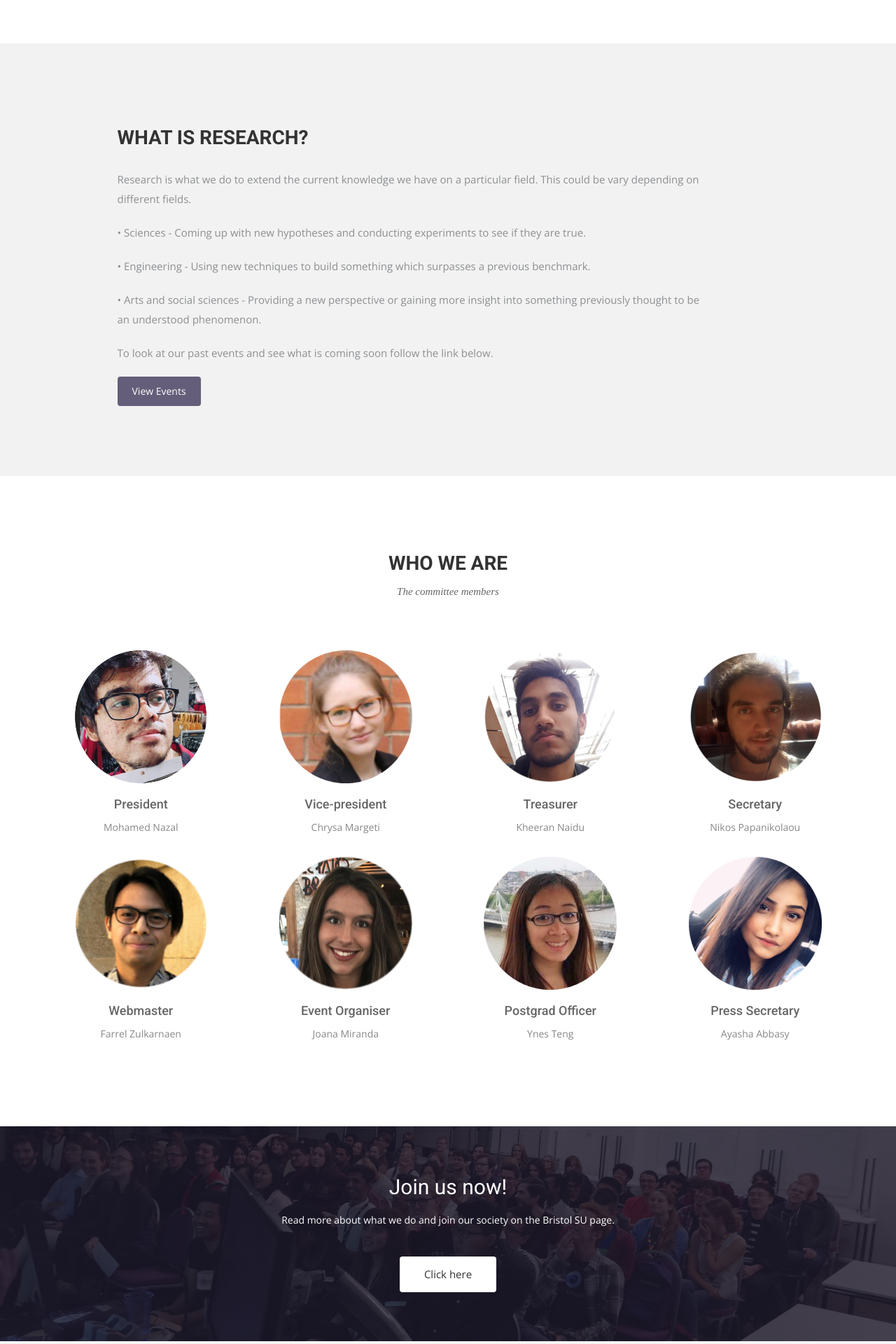
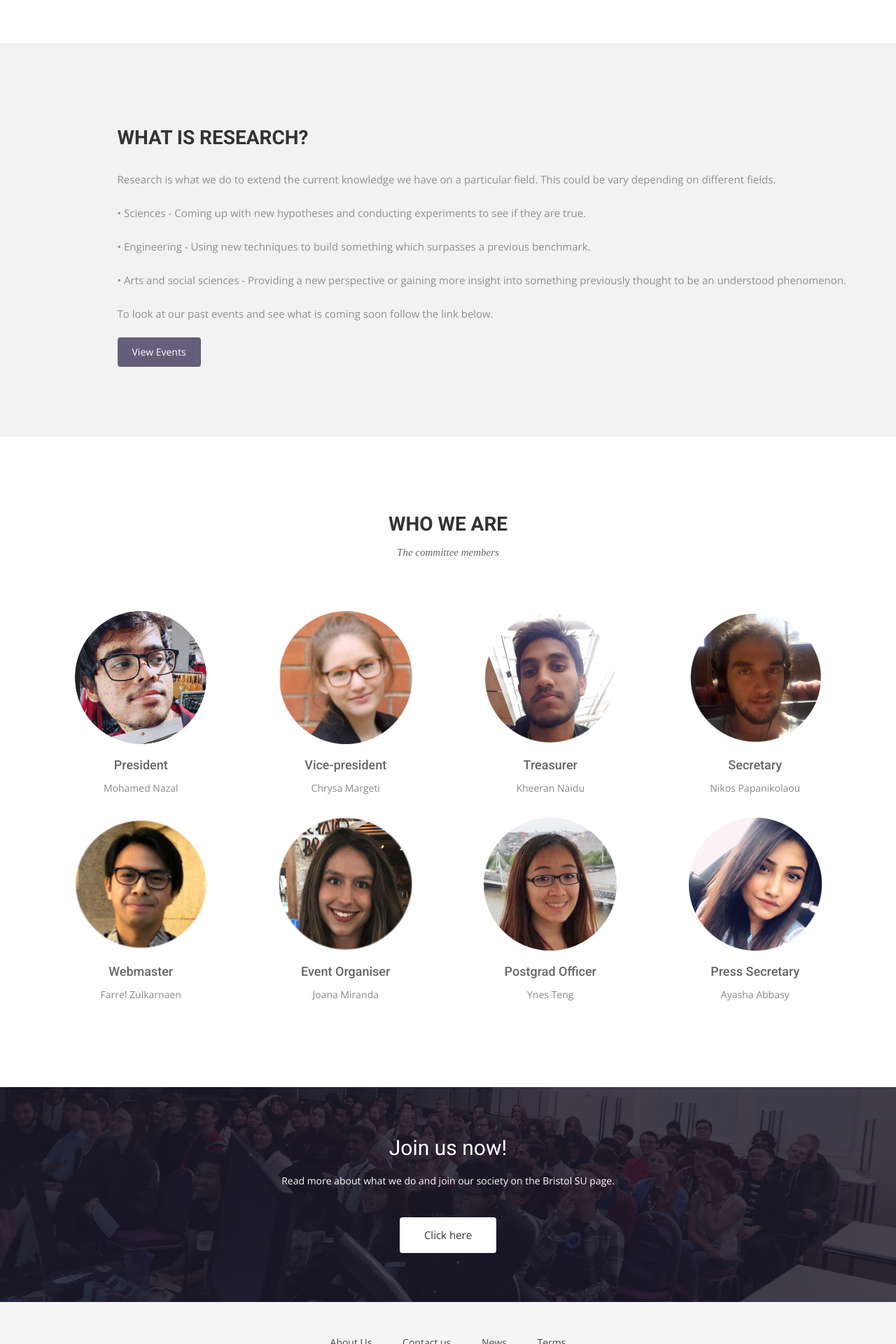
Before and after one commit to bristolresearchsoc/bristolresearchsoc.github.io, a Jekyll site: the page built from index.html, in a window 1280 px wide. Shown: the part 1289-3209 px from the top of the page at 70% size. Built offline with Jekyll 4.4.1, drawn with Linux system fonts in a browser that asks for light colours; nearby versions of some CDN libraries; some web fonts are replaced.

```diff
--- a/index.html
+++ b/index.html
@@ -53,7 +53,7 @@
 <div class="container">
   <div class="row">
     <!-- <div class="col-md-6 col-md-offset-7"> ORIGINAL ONE !!!!! -->
-    <div class="col-md-9 col-md-offset-1">
+    <div class="col-md-12 col-md-offset-1">
       <h2>WHAT IS RESEARCH?</h2>
       <p>Research is what we do to extend the current knowledge we have on a particular field. This could be vary depending on different fields.</p>
       <p>• Sciences - Coming up with new hypotheses and conducting experiments to see if they are true.</p>
```
